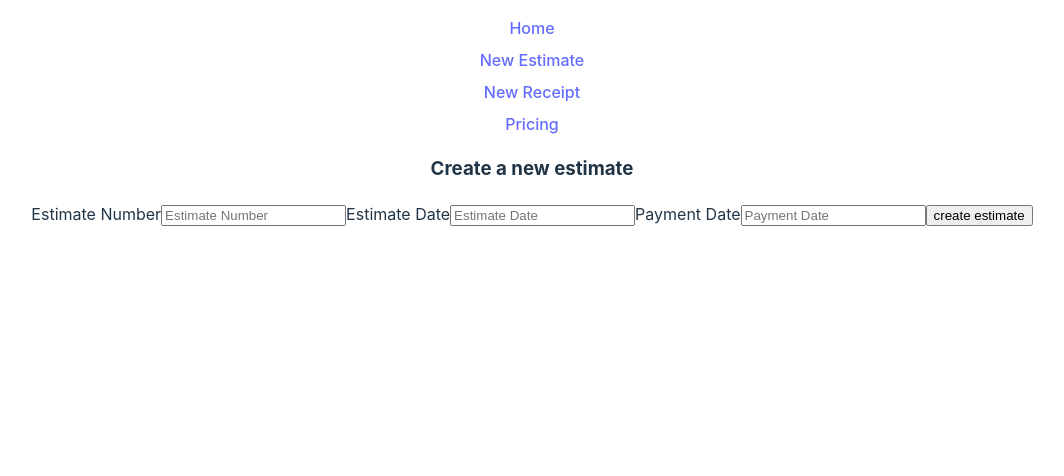
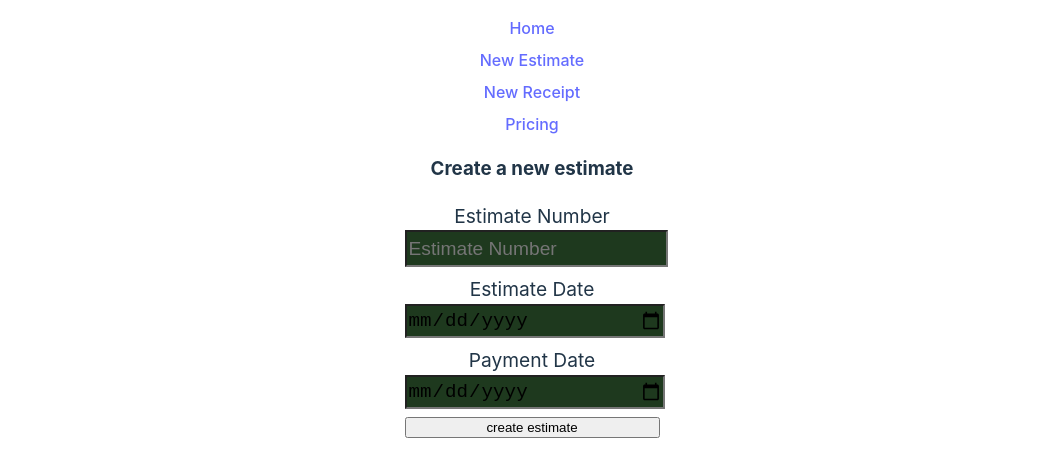
Before and after one commit to AmaurySemery/receipt_maker, a React (Vite) app: page /new-estimate in a window 1280 px wide. Shown: the top 476 px of the page, without its empty margins (108-1172 px from the left). Built offline with nearby package versions, Linux system fonts and the light colour scheme.

Commit message:
Création d'un CSS Module

```diff
--- /dev/null
+++ b/src/components/EstimateForm.module.css
@@ -0,0 +1,32 @@
+.form {
+    display: grid;
+    grid-template-rows: auto;
+    --font-size: 1.2rem;
+}
+
+.formlabel {
+    font-size: var(--font-size);
+}
+
+.forminput {
+    width: 100%;
+    height: 1.9rem;
+    font-size: var(--font-size);
+    background-color: rgb(30, 57, 30);
+    max-width: 25rem;
+    margin-bottom: 0.5rem;
+}
+
+.formerror {
+    color: red;
+    font-size: 0.9rem;
+}
+
+.formbutton {
+    border: none;
+    outline: none;
+    padding: 1rem;
+    border-radius: 5px;
+    font-size: var(--font-size);
+    cursor: pointer;
+}
--- a/src/components/EstimateForm.tsx
+++ b/src/components/EstimateForm.tsx
@@ -1,5 +1,6 @@
 import { useForm, SubmitHandler } from 'react-hook-form';
 import { Estimate } from '../App';
+import styles from './EstimateForm.module.css';
 
 export default function EstimateForm() {
     const {
@@ -10,35 +11,36 @@ export default function EstimateForm() {
     const onSubmit: SubmitHandler<Estimate> = (data) => console.log(data);
 
     return (
-      <form onSubmit={handleSubmit(onSubmit)}>
-        <label htmlFor="estimateNumber">Estimate Number</label>
+      <form onSubmit={handleSubmit(onSubmit)} className={ styles.form } >
+        <label htmlFor="estimateNumber" className={ styles.formlabel } >Estimate Number</label>
         <input
+          className={ styles.forminput }
           type="text"
           placeholder="Estimate Number"
           id="estimateNumber"
           {...register("estimateNumber", { required: true })}
         />
-        <span>
+        <span className={ styles.formerror } >
           {errors.estimateNumber && "Please, enter an estimate number"}
         </span>
 
-        <label htmlFor="estimateDate">Estimate Date</label>
+        <label htmlFor="estimateDate" className={ styles.formlabel } >Estimate Date</label>
         <input
-          type="text"
-          placeholder="Estimate Date"
+          className={ styles.forminput }
+          type="date"
           id="estimateDate"
           {...register("estimateDate", { required: true })}
         />
-        <span>{errors.estimateDate && "Please, enter an estimate date"}</span>
+        <span className={ styles.formerror } >{errors.estimateDate && "Please, enter an estimate date"}</span>
 
-        <label htmlFor="paymentDate">Payment Date</label>
+        <label htmlFor="paymentDate" className={ styles.formlabel } >Payment Date</label>
         <input
-          type="text"
-          placeholder="Payment Date"
+          className={ styles.forminput }
+          type="date"
           id="paymentDate"
           {...register("paymentDate", { required: true })}
         />
-        <span>{errors.estimateDate && "Please, enter an payment date"}</span>
+        <span className={ styles.formerror } >{errors.estimateDate && "Please, enter an payment date"}</span>
 
         <input type="submit" value="create estimate" />
       </form>
```
